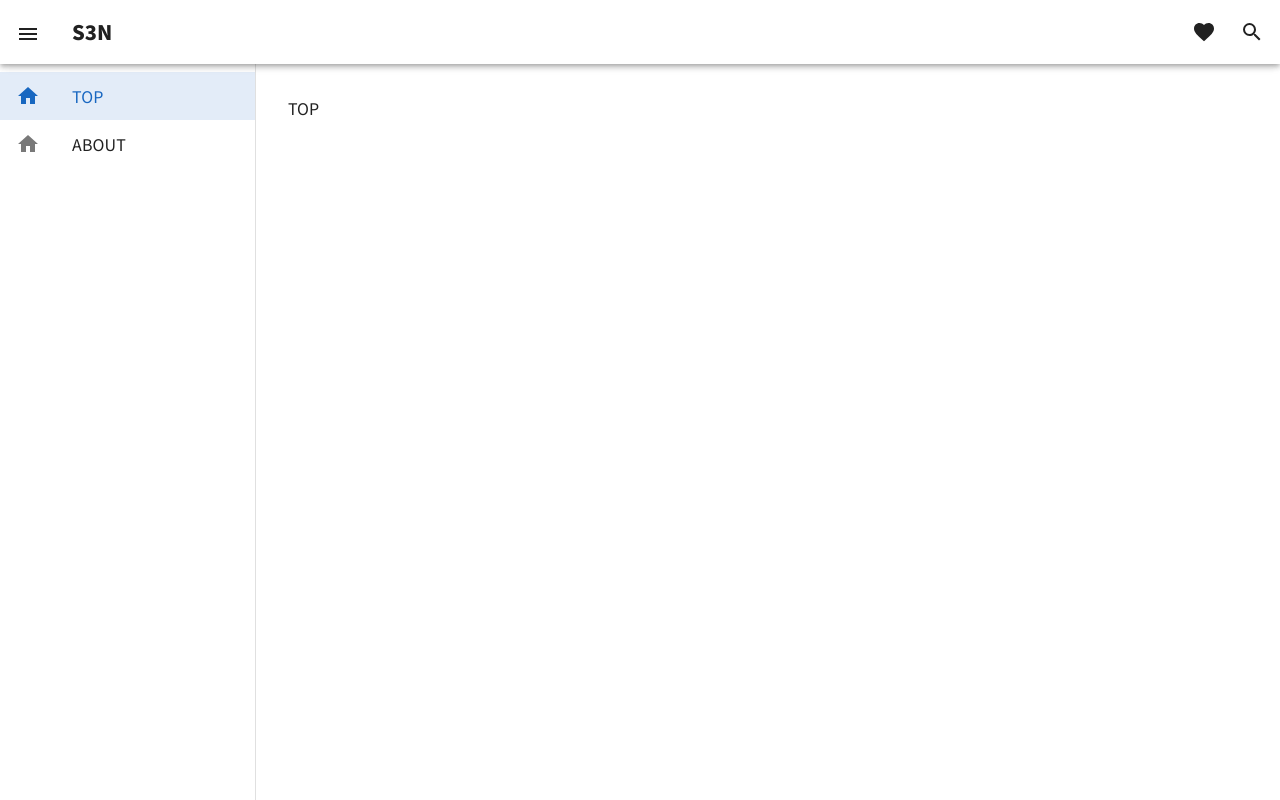
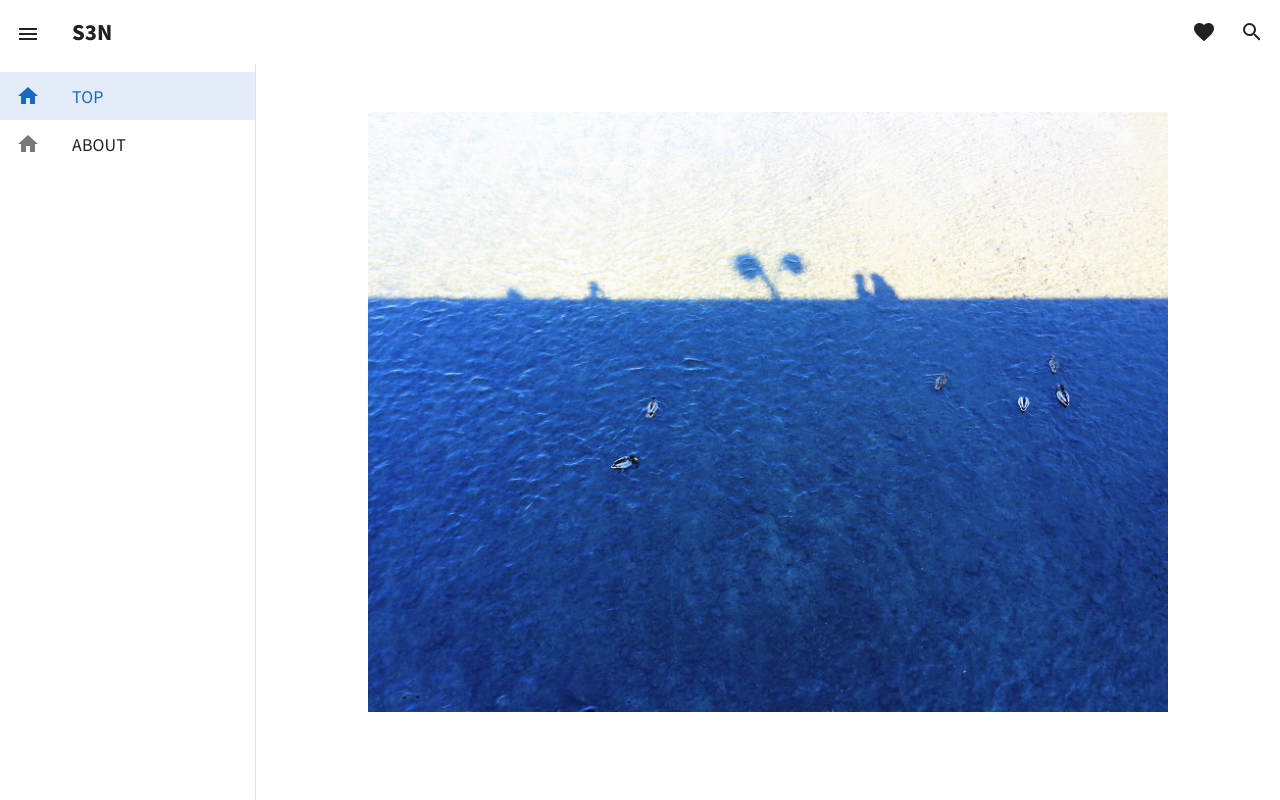
Before and after one commit to Oyukawa/yuk4wa, a Vue app in the folder src_s3n/: page / in a window 1280 px wide. Built offline with nearby package versions, Linux system fonts and the light colour scheme.

Commit message:
feat :Top画像追加

```diff
--- a/src_s3n/src/components/NavigationDrawer.vue
+++ b/src_s3n/src/components/NavigationDrawer.vue
@@ -28,7 +28,7 @@ const navigations: Array<Navigation> = [
 
 <template>
   <!-- header -->
-  <v-app-bar app clipped-left>
+  <v-app-bar app clipped-left :elevation="0">
     <v-app-bar-nav-icon class="mt-1" @click="setNavigationDrawer()" />
 
     <v-toolbar-title class="fontBold">S3N</v-toolbar-title>
--- /dev/null
+++ b/src_s3n/src/components/TopImg.vue
@@ -0,0 +1,12 @@
+<script setup lang="ts"></script>
+<template>
+  <v-container>
+    <v-row justify="center">
+      <v-col cols="auto">
+        <v-img :width="800" aspect-ratio="16/9" cover src="src/assets/images/IMG_5090.JPG"></v-img>
+      </v-col>
+    </v-row>
+  </v-container>
+</template>
+
+<style></style>
--- a/src_s3n/src/components/TopPage.vue
+++ b/src_s3n/src/components/TopPage.vue
@@ -1,9 +1,13 @@
-<script setup lang="ts"></script>
+<script setup lang="ts">
+import TopImg from '@/components/TopImg.vue';
+</script>
 
 <template>
   <v-container>
     <v-row>
-      <v-col>TOP </v-col>
+      <v-col>
+        <TopImg />
+      </v-col>
     </v-row>
   </v-container>
 </template>
```
Also changed, not shown: src_s3n/src/assets/images/IMG_5090.JPG (added), src_s3n/src/assets/logo.svg (deleted).
